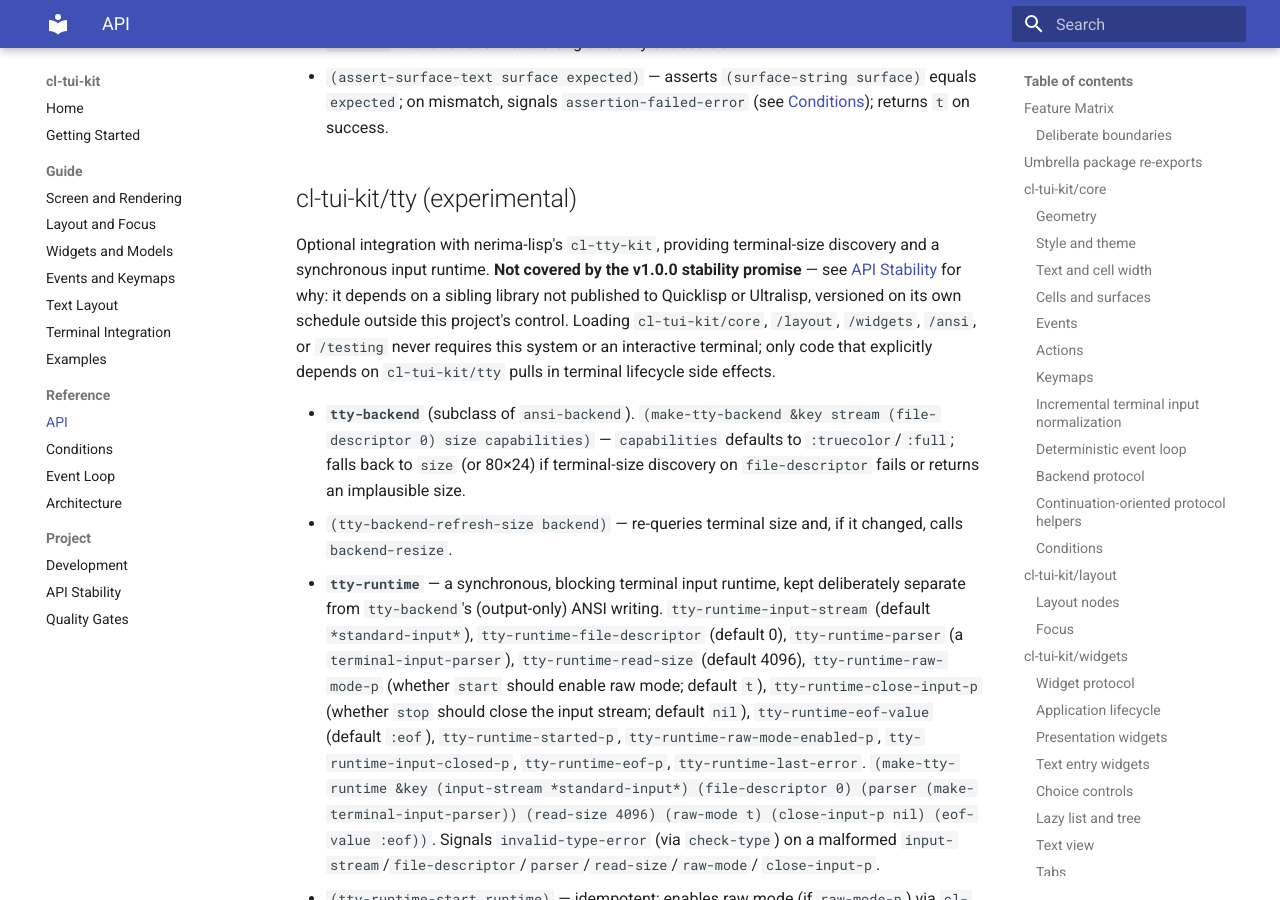
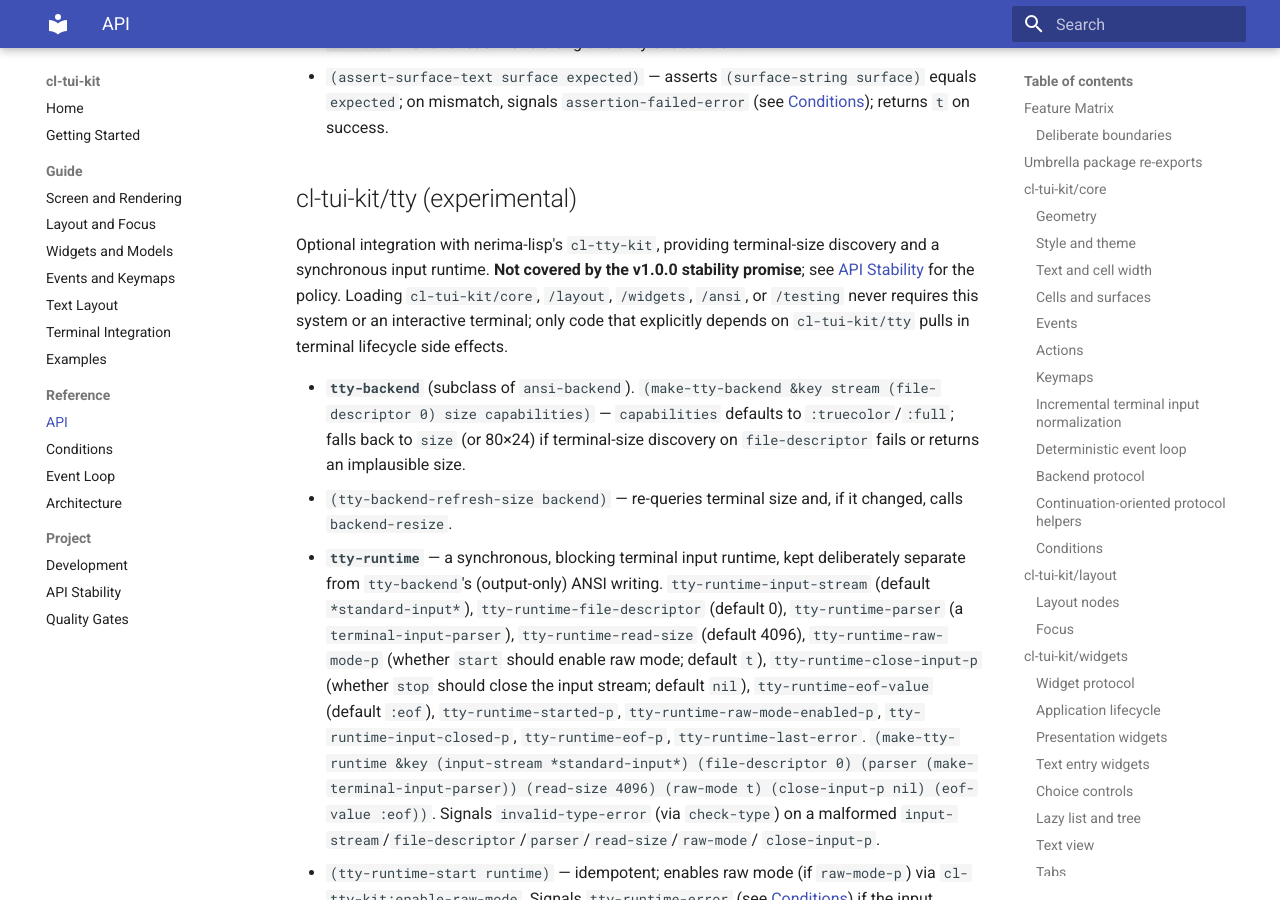
Before and after one commit to nerima-lisp/cl-tui-kit, an MkDocs documentation site: the page built from docs/src/reference/api.md, in a window 1280 px wide and 900 px high, scrolled down 33620 px. Built offline with MkDocs 1.6.1 and Material for MkDocs 9.7.7, drawn with Linux system fonts in a browser that asks for light colours; some of the changed text lies outside the part shown.

Commit message:
docs: centralize API stability rationale

```diff
--- a/docs/src/reference/api.md
+++ b/docs/src/reference/api.md
@@ -1465,9 +1465,8 @@ applications without a terminal. Depends on `cl-tui-kit/core` only.
 
 Optional integration with nerima-lisp's `cl-tty-kit`, providing
 terminal-size discovery and a synchronous input runtime. **Not covered by
-the v1.0.0 stability promise** — see [API Stability](../project/api-stability.md)
-for why: it depends on a sibling library not published to Quicklisp or
-Ultralisp, versioned on its own schedule outside this project's control.
+the v1.0.0 stability promise**; see [API Stability](../project/api-stability.md)
+for the policy.
 Loading `cl-tui-kit/core`, `/layout`, `/widgets`, `/ansi`, or `/testing`
 never requires this system or an interactive terminal; only code that
 explicitly depends on `cl-tui-kit/tty` pulls in terminal lifecycle side
```
Also changed, not shown: other parts of docs/src/reference/api.md (+2 -3 lines).
